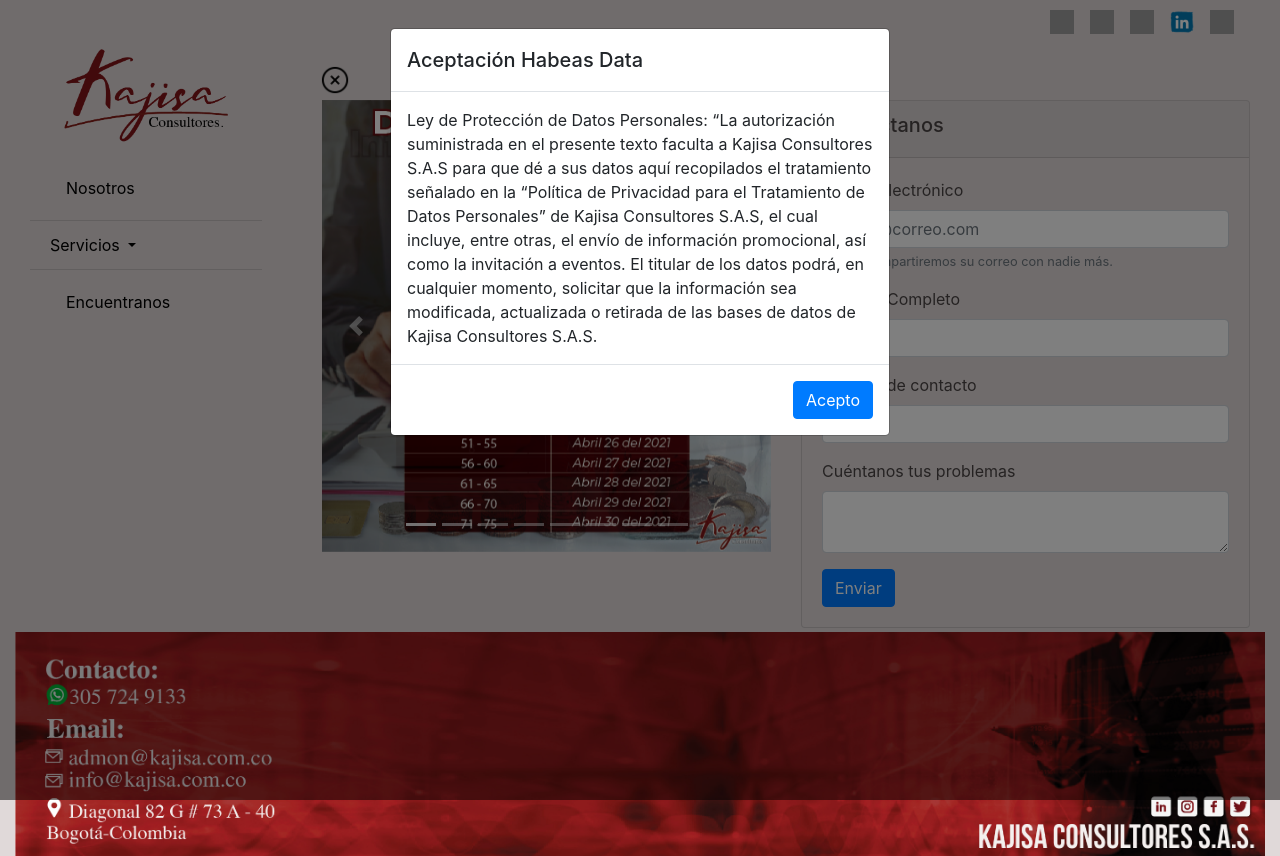
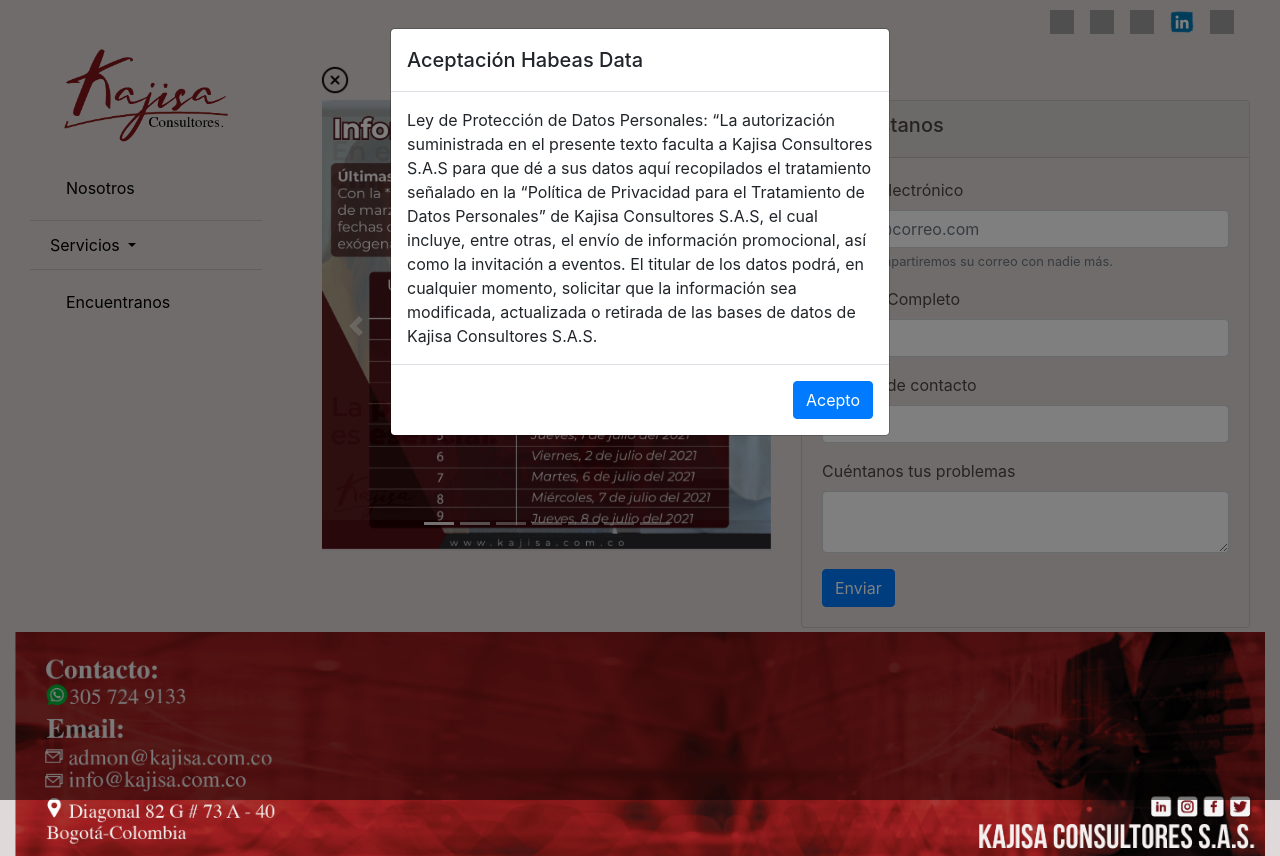
Before and after one commit to jccontreras/kajisaconsultores, a Vue app: page / in a window 1280 px wide. Built offline with nearby package versions, Linux system fonts and the light colour scheme; grey boxes are pictures that could not be loaded; what vue-youtube-embed would draw is missing.

Commit message:
update pub

```diff
--- a/src/components/home/Content1Home.vue
+++ b/src/components/home/Content1Home.vue
@@ -9,14 +9,10 @@
       <li data-target="#carouselExampleIndicators" data-slide-to="4"></li>
       <li data-target="#carouselExampleIndicators" data-slide-to="5"></li>
       <li data-target="#carouselExampleIndicators" data-slide-to="6"></li>
-      <li data-target="#carouselExampleIndicators" data-slide-to="7"></li>
     </ol>
     <div class="carousel-inner">
       <div class="carousel-item active">
-        <img src="@/assets/publicidad/pub24.png" class="d-block w-100">
-      </div>
-      <div class="carousel-item">
-        <img src="@/assets/publicidad/pub23.jpeg" class="d-block w-100">
+        <img src="@/assets/publicidad/pub25.jpg" class="d-block w-100">
       </div>
       <div class="carousel-item">
         <img src="@/assets/publicidad/pub22.jpeg" class="d-block w-100">
```
Also changed, not shown: src/assets/publicidad/pub25.jpg (added).
